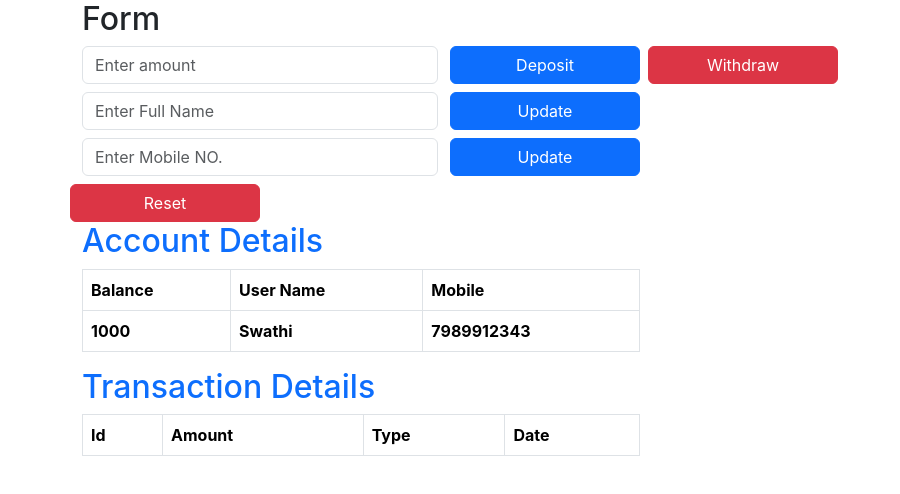
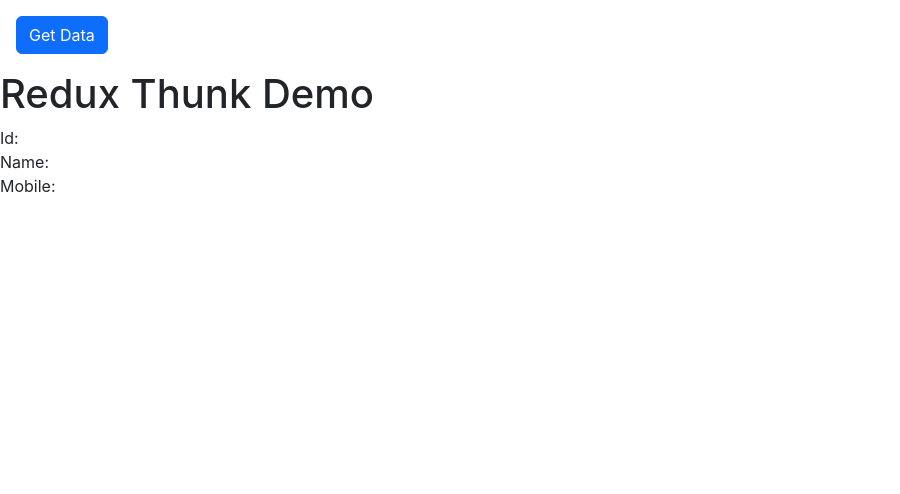
Before and after one commit to LakshmiReddy9988/React_CodeBase, a React (Create React App) app in the folder my-app/: page / in a window 1280 px wide. Shown: the top 494 px of the page, without its empty margins (0-900 px from the left). Built offline with nearby package versions, Linux system fonts and the light colour scheme.

Commit message:
Redux Thunk in React

```diff
--- a/my-app/src/App.js
+++ b/my-app/src/App.js
@@ -2,12 +2,13 @@ import logo from './logo.svg';
 import './App.css';
 import Form from './Form';
 import Account from './Account';
+import Thunk from './Thunk';
 
 function App() {
   return (
     <>
-      <Form />
-      <Account />
+      <Thunk />
+      {/* <Account /> */}
     </>
   );
 }
--- /dev/null
+++ b/my-app/src/Thunk.js
@@ -0,0 +1,36 @@
+import { useDispatch, useSelector } from "react-redux";
+/**
+ * Redux Thunk is a library installed using the command "npm install redux-thunk"
+ * Thunk is used to make an API call before dispatch an action in store
+ * We need to pass a function inside the dispatch event and that function gets two arguments
+ * One is dispatch and another is getState(contains state data)
+ */
+
+function Thunk() {
+  const dispatch = useDispatch();
+
+  let data = useSelector((state) => state?.userData);
+  console.log(data)
+
+  async function fetchData(dispatch, getState) {
+    let res = await fetch("https://jsonplaceholder.typicode.com/users/2");
+    let data = await res.json();
+    console.log(getState())
+    dispatch({type: 'add', payload: data})
+  }
+
+  return (
+    <>
+      <button className="btn btn-primary m-3" onClick={() => dispatch(fetchData)}>Get Data</button>
+      <h1>Redux Thunk Demo</h1>
+      <div>
+        Id: {data?.id} <br/>
+        Name: {data?.name} <br/>
+        Mobile: {data?.phone}
+      </div>
+
+    </>
+  );
+}
+
+export default Thunk;
--- a/my-app/src/index.js
+++ b/my-app/src/index.js
@@ -4,7 +4,7 @@ import './index.css';
 import App from './App';
 import reportWebVitals from './reportWebVitals';
 import { Provider } from 'react-redux';
-import store from './combine-reducer-store';
+import store from './redux-thunk';
 
 const root = ReactDOM.createRoot(document.getElementById('root'));
 root.render(
--- /dev/null
+++ b/my-app/src/redux-thunk.js
@@ -0,0 +1,17 @@
+import { applyMiddleware, createStore } from "redux";
+import {thunk} from 'redux-thunk';
+
+const initialState = {
+  userData: {}
+};
+
+function userReducer(state = initialState, action) {
+  switch (action.type) {
+    case "add":
+      return { ...state, userData: action.payload };
+  }
+}
+
+const store = createStore(userReducer, applyMiddleware(thunk));
+
+export default store
--- /dev/null
+++ b/package.json
@@ -0,0 +1,5 @@
+{
+  "dependencies": {
+    "redux-thunk": "^3.1.0"
+  }
+}
```
